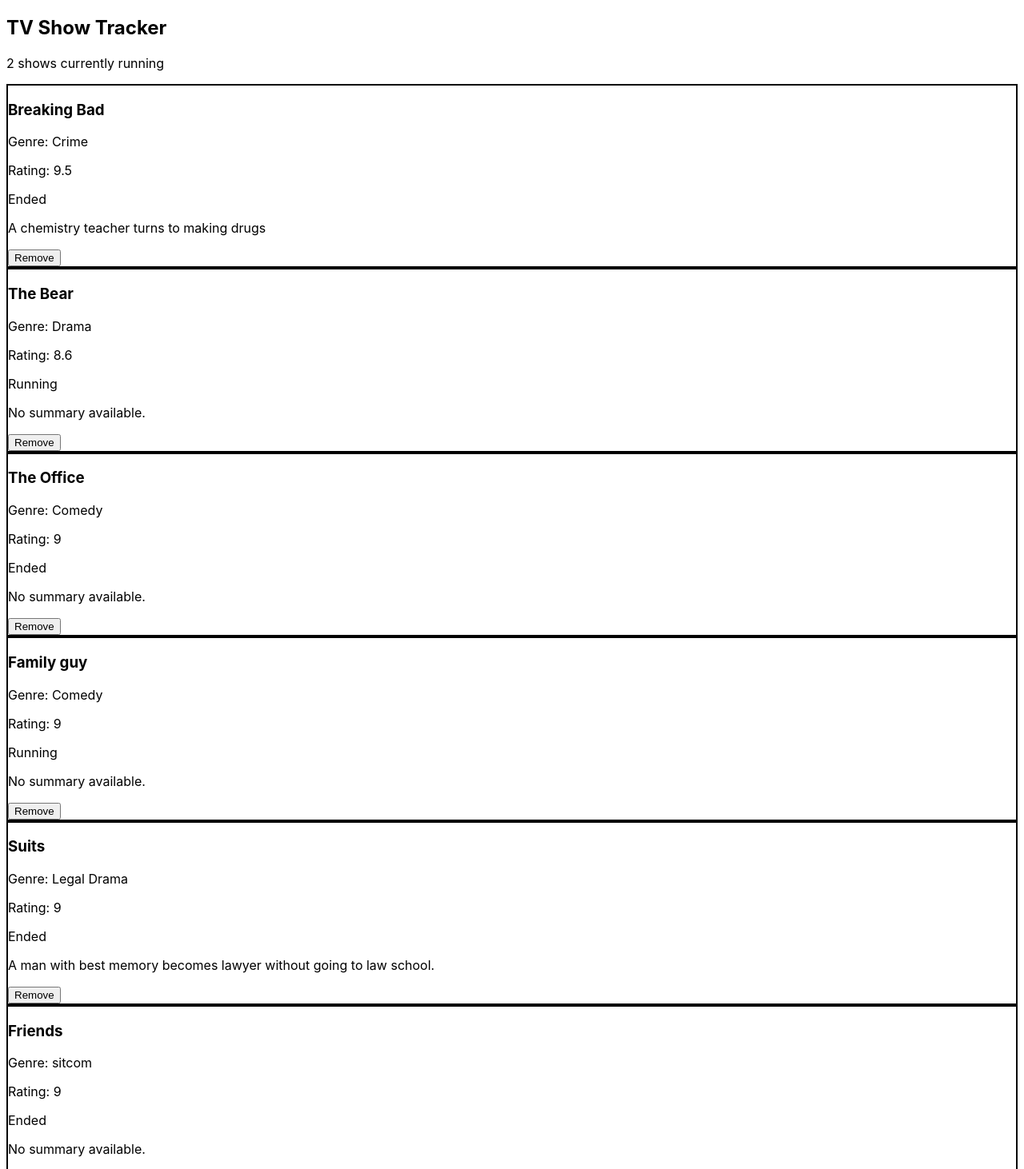
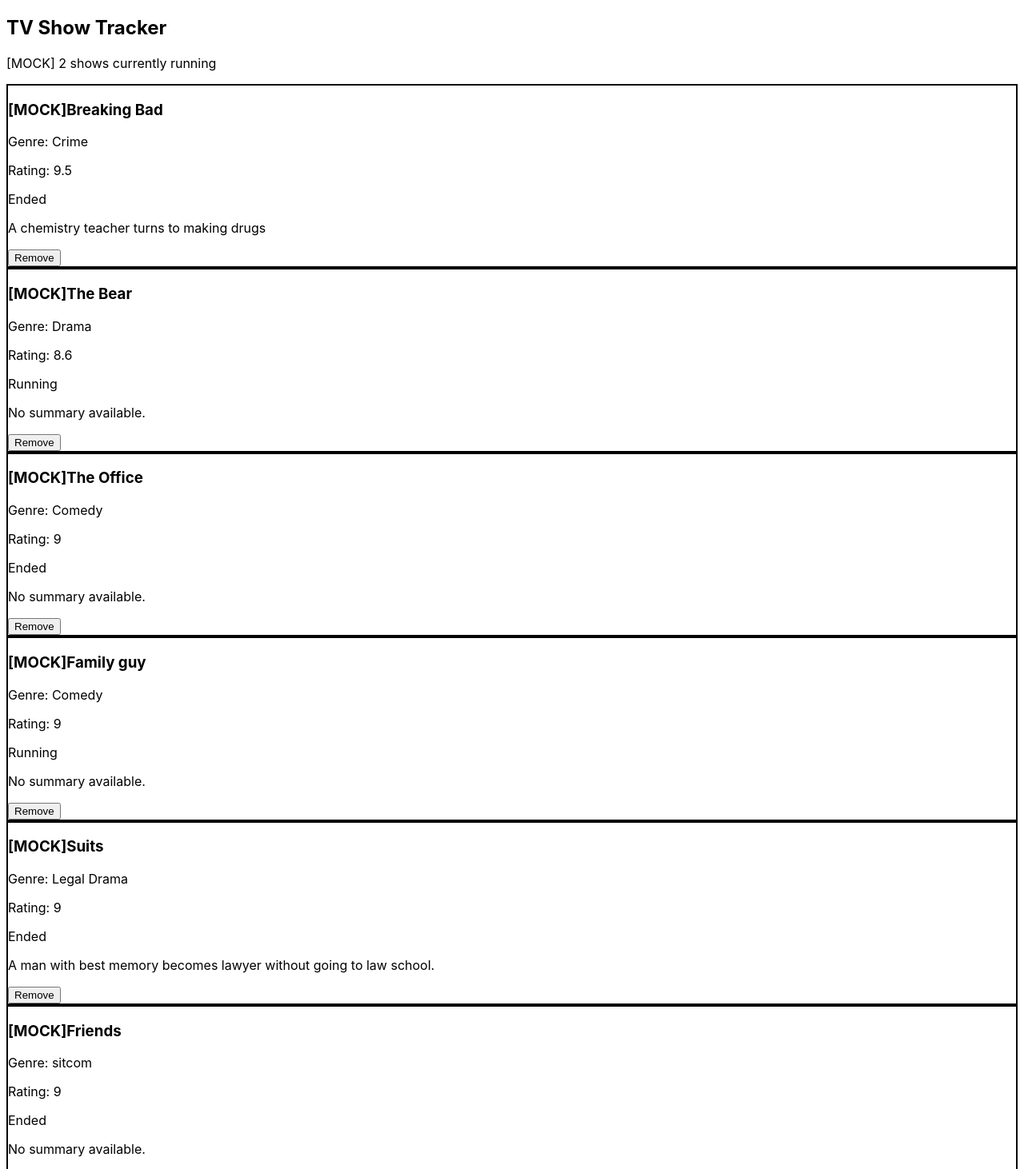
Before and after one commit to teosetow-gif/Matteo_Setosta_Learning_AngularF26, an Angular app: page / in a window 1280 px wide. Shown: the top 1462 px of the page at 80% size. Built offline with nearby package versions, Linux system fonts and the light colour scheme.

Commit message:
Add MockTvService.ts Swap TvShowService for MockTvService and display mock data using UseClass provider

```diff
--- a/src/app/app.config.ts
+++ b/src/app/app.config.ts
@@ -2,6 +2,8 @@
 import { provideRouter } from '@angular/router';
 import { routes } from './app.routes';
 import {TV_CONFIG} from './shared/config/tv-config';
+import { TvShowService} from './services/tv-show';
+import { MockTvService } from './services/MockTvService'
 
 export const appConfig: ApplicationConfig = {
   providers: [
@@ -14,5 +16,9 @@
       defaultGenre: 'all',
   },
 },
+    /**to change back to the real data from [MOCK] Data, all you need to do is either fully
+     * remove the UseClass provider or comment it out and it will switch  back to the real data
+     */
+    {provide: TvShowService, useClass: MockTvService },
 ],
 };
--- /dev/null
+++ b/src/app/services/MockTvService.ts
@@ -0,0 +1,43 @@
+import {computed, effect, inject, Injectable, signal} from '@angular/core';
+import {TvShow} from '../shared/models/tvShow';
+import {TV_CONFIG} from '../shared/config/tv-config';
+
+@Injectable()
+export class MockTvService {
+
+
+  private shows = signal<TvShow[]>([
+    {id: 1, name: '[MOCK]Breaking Bad', genre: 'Crime', status:'Ended', rating: 9.5, summary: 'A chemistry teacher turns to making drugs'},
+    {id: 2, name: '[MOCK]The Bear', genre: 'Drama', status:'Running', rating: 8.6, },
+    {id: 3, name: '[MOCK]The Office', genre: 'Comedy', status: 'Ended', rating: 9.0},
+    {id: 4, name: '[MOCK]Family guy', genre: 'Comedy', status:'Running', rating: 9.0},
+    {id: 5, name: '[MOCK]Suits', genre: 'Legal Drama', status: 'Ended', rating: 9.0, summary: 'A man with best memory becomes lawyer without going to law school.'},
+    {id: 6, name: '[MOCK]Friends', genre: 'sitcom', status: 'Ended', rating: 9.0}
+
+  ]);
+showList = this.shows.asReadonly();
+
+  addShow(newShow: TvShow) {
+    this.shows.update(list => [...list, newShow])
+  }
+runningShows = computed(()=>
+  this.shows().filter(s => s.status === 'Running')
+);
+
+  runningSummary = computed(() => `[MOCK] ${this.runningShows().length} shows currently running`);
+
+constructor() {
+  effect(() => {
+    console.log('Tv show count is now', this.shows().length);
+  });
+}
+
+removeShow(id: number) {
+  this.shows.update(list => list.filter(s =>s .id !== id));
+}
+
+  private config = inject(TV_CONFIG);
+  readonly dataSourceUrl = this.config.apiBaseUrl;
+
+
+}
--- a/src/app/services/tv-show.ts
+++ b/src/app/services/tv-show.ts
@@ -1,9 +1,10 @@
-import {computed, effect, inject, Service, signal} from '@angular/core';
+import {computed, effect, inject, Injectable, signal} from '@angular/core';
 import {TvShow} from '../shared/models/tvShow';
 import {TV_CONFIG} from '../shared/config/tv-config';
 
-@Service()
+@Injectable({ providedIn: 'root'})
 export class TvShowService {
+
 
   private shows = signal<TvShow[]>([
     {id: 1, name: 'Breaking Bad', genre: 'Crime', status:'Ended', rating: 9.5, summary: 'A chemistry teacher turns to making drugs'},
```
